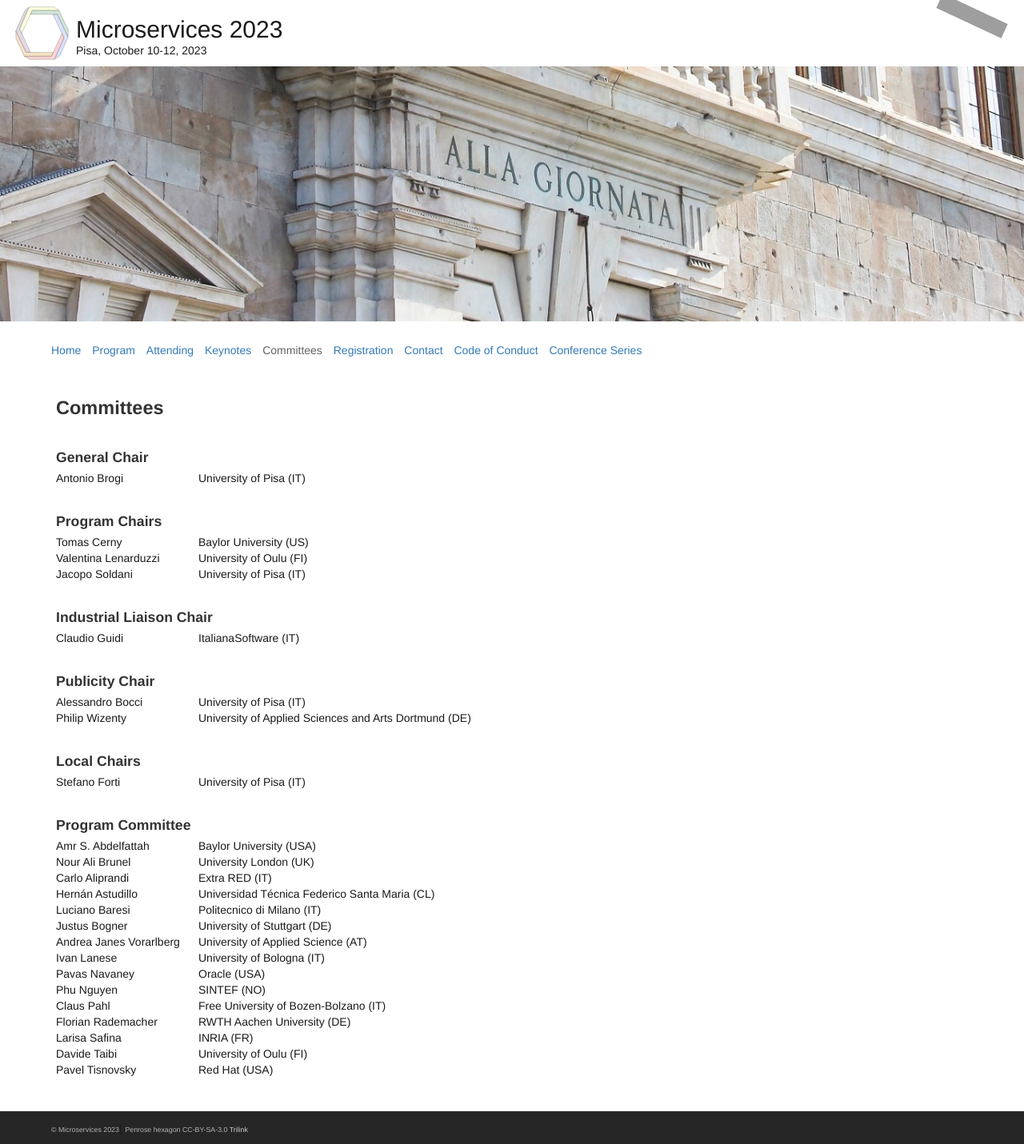
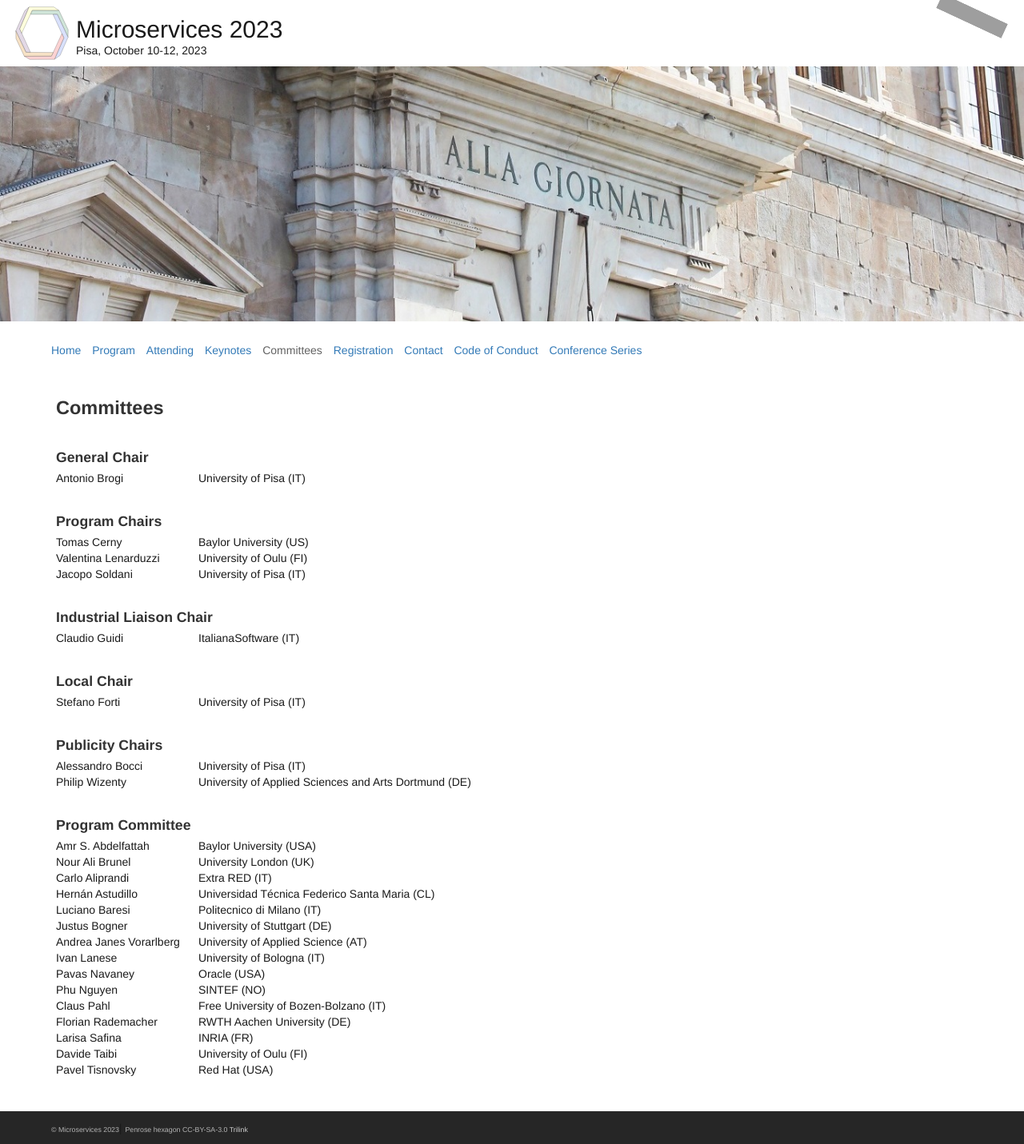
Before and after one commit to microservices-community/microservices-2023, a Jekyll site: the page built from committees.md, in a window 1280 px wide. Shown: the whole page at 80% size. Built offline with Jekyll 4.4.1, drawn with Linux system fonts in a browser that asks for light colours; grey boxes are pictures that could not be loaded.

Commit message:
commitees and reg form link fixes

```diff
--- a/committees.md
+++ b/committees.md
@@ -32,17 +32,17 @@ feature_image: "rectorate.jpg"
     <tr><td>Claudio Guidi</td><td>ItalianaSoftware (IT)</td></tr>
   </tbody>
 </table>
-### Publicity Chair
+### Local Chair
+<table>
+  <tbody>
+        <tr><td>Stefano Forti</td><td>University of Pisa (IT)</td></tr>
+  </tbody>
+</table>
+### Publicity Chairs
 <table>
   <tbody>
         <tr><td>Alessandro Bocci</td><td>University of Pisa (IT)</td></tr>
         <tr><td>Philip Wizenty</td><td>University of Applied Sciences and Arts Dortmund (DE)</td></tr>
-  </tbody>
-</table>
-### Local Chairs
-<table>
-  <tbody>
-        <tr><td>Stefano Forti</td><td>University of Pisa (IT)</td></tr>
   </tbody>
 </table>
 ### Program Committee
```
Also changed, not shown: registration.md (+1 -1 lines).
